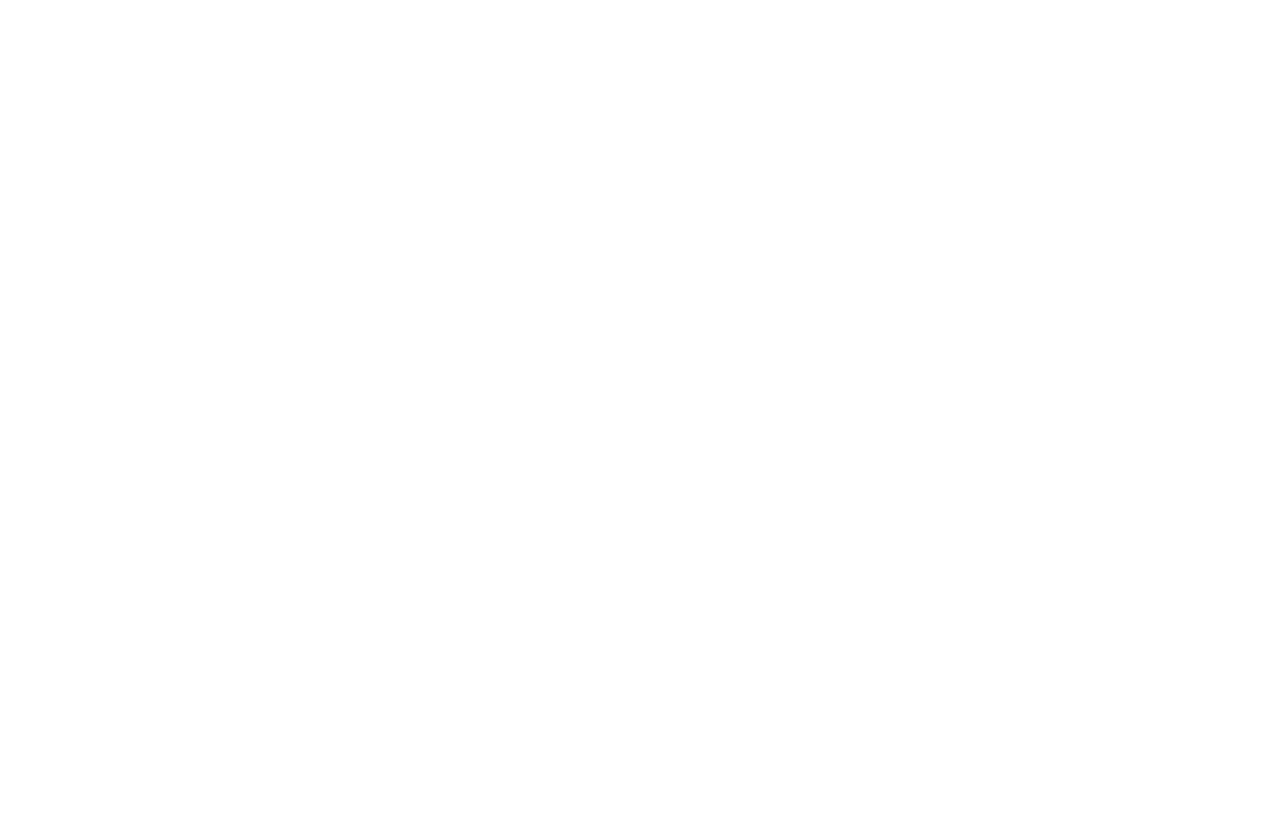
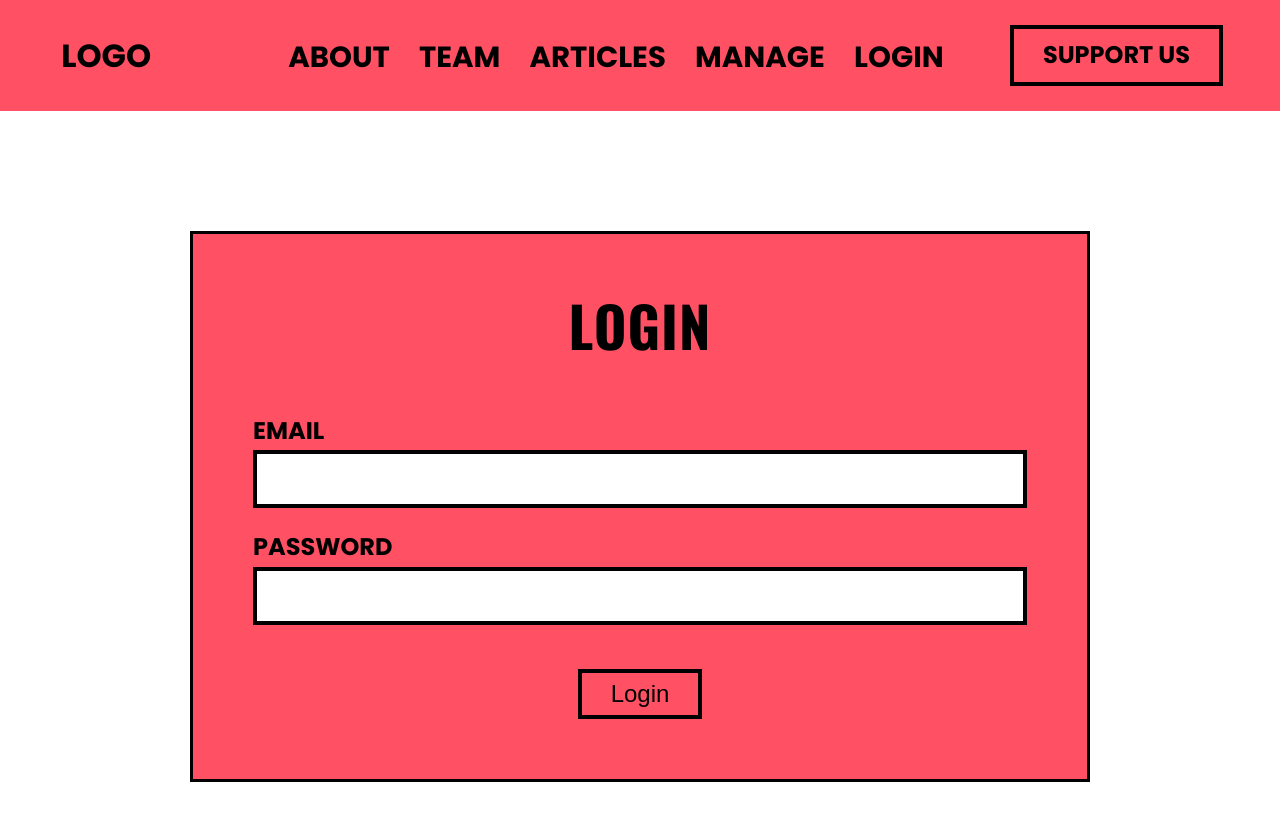
Before and after one commit to Karim999999999/ga-project-3, a React app: page /login in a window 1280 px wide. Before the commit this address had no page. Built offline with nearby package versions, Linux system fonts and the light colour scheme.

Commit message:
login working

```diff
--- /dev/null
+++ b/src/api/auth.js
@@ -0,0 +1,17 @@
+import axios from 'axios';
+
+export const loginUser = credentials =>
+  axios
+    .request({
+      method: 'POST',
+      url: '/api/login',
+      data: credentials,
+    })
+    .then(({ data }) => {
+      data.token
+        ? window.localStorage.setItem('token', data.token)
+        : window.localStorage.removeItem('token');
+
+      return data.message;
+    })
+    .catch(console.error);
--- a/src/components/App.js
+++ b/src/components/App.js
@@ -7,6 +7,7 @@ import Articles from './articles/Articles';
 import SingleArticle from './articles/SingleArticle';
 import Athletes from './athletes/Athletes';
 import SingleAthlete from './athletes/SingleAthlete';
+import Login from './auth/Login';
 import Home from './Home';
 
 const App = () => (
@@ -18,6 +19,7 @@ const App = () => (
       <Route path='/about' element={<About />} />
       <Route path='/discover' element={<Articles />} />
       <Route path='/discover/:id' element={<SingleArticle />} />
+      <Route path='/login' element={<Login />} />
     </Routes>
   </BrowserRouter>
 );
--- a/src/components/Navbar.js
+++ b/src/components/Navbar.js
@@ -4,14 +4,15 @@ import { Link, useLocation } from 'react-router-dom';
 const Navbar = () => {
   const [isMenuOpen, setIsMenuOpen] = useState(false);
   const location = useLocation();
-  const navTheme = location.pathname.split('/')[1];
+  const navTheme = location.pathname.split('/')[1] || 'home';
 
   const toggleHamburger = () => setIsMenuOpen(isMenuOpen ? false : true);
+  const closeMenuIfOpen = () => isMenuOpen && setIsMenuOpen(false);
 
   return (
     <header className={`header ${navTheme}`}>
       <div className='container container-grid container-header'>
-        <Link to='/' className='logo'>
+        <Link to='/' className='logo' onClick={closeMenuIfOpen}>
           LOGO
         </Link>
         <div
@@ -23,27 +24,44 @@ const Navbar = () => {
         <nav className={`main-navigation ${isMenuOpen ? 'open' : ''}`}>
           <ul>
             <li>
-              <Link className='menu-item' to='/about'>
+              <Link className='menu-item' to='/about' onClick={closeMenuIfOpen}>
                 About
               </Link>
             </li>
-            <li className='active'>
-              <Link className='menu-item' to='/athletes'>
+            <li>
+              <Link
+                className='menu-item'
+                to='/athletes'
+                onClick={closeMenuIfOpen}
+              >
                 Team
               </Link>
             </li>
             <li>
-              <Link className='menu-item' to='/discover'>
+              <Link
+                className='menu-item'
+                to='/discover'
+                onClick={closeMenuIfOpen}
+              >
                 Articles
               </Link>
             </li>
             <li>
-              <Link className='menu-item' to='#'>
+              <Link className='menu-item' to='#' onClick={closeMenuIfOpen}>
                 Manage
               </Link>
             </li>
+            <li>
+              <Link className='menu-item' to='/login' onClick={closeMenuIfOpen}>
+                Login
+              </Link>
+            </li>
           </ul>
-          <Link to='#' className='menu-item btn btn-support'>
+          <Link
+            to='#'
+            className='menu-item btn btn-support'
+            onClick={closeMenuIfOpen}
+          >
             Support us
           </Link>
         </nav>
--- a/src/components/articles/SingleArticle.js
+++ b/src/components/articles/SingleArticle.js
@@ -5,7 +5,7 @@ import Navbar from '../Navbar';
 
 const SingleArticle = () => {
   const { id } = useParams();
-  const article = articles.find(article => article._id === id);
+  const article = articles.find(article => article.id === id);
   console.log(article);
 
   return (
--- /dev/null
+++ b/src/components/auth/Login.js
@@ -0,0 +1,58 @@
+import React, { useState } from 'react';
+import Navbar from '../Navbar';
+import { loginUser } from '../../api/auth';
+
+const Login = () => {
+  const initialState = { email: '', password: '' };
+  const [credentials, setCredentials] = useState(initialState);
+
+  const handleChange = e => {
+    setCredentials({ ...credentials, [e.target.name]: e.target.value });
+  };
+
+  const handleSubmit = e => {
+    e.preventDefault();
+    loginUser(credentials);
+    setCredentials(initialState);
+    console.log(credentials);
+  };
+
+  return (
+    <>
+      <Navbar />
+      <section className='section'>
+        <div className='container container-main'>
+          <form className='form' onSubmit={handleSubmit}>
+            <h1>Login</h1>
+            <div className='input-field'>
+              <label htmlFor='email'>Email</label>
+              <input
+                type='email'
+                id='email'
+                name='email'
+                value={credentials.email}
+                onChange={handleChange}
+              />
+            </div>
+            <div className='input-field'>
+              <label htmlFor='password'>Password</label>
+              <input
+                type='password'
+                id='password'
+                name='password'
+                value={credentials.password}
+                onChange={handleChange}
+              />
+            </div>
+
+            <button type='submit' className='btn btn-submit'>
+              Login
+            </button>
+          </form>
+        </div>
+      </section>
+    </>
+  );
+};
+
+export default Login;
--- a/src/styles/style.scss
+++ b/src/styles/style.scss
@@ -137,6 +137,15 @@ img {
   font-weight: 700;
   font-size: 1.825rem;
   text-transform: uppercase;
+
+  &.home,
+  &.login {
+    background-color: var(--color-home);
+
+    .main-navigation {
+      background-color: var(--color-home);
+    }
+  }
 
   &.athletes {
     background-color: var(--color-athletes-frontend);
@@ -296,11 +305,12 @@ ul {
   outline: 0.2em solid #000;
   text-decoration: none;
   display: inline-block;
+  transition: all 0.3s linear;
+  cursor: pointer;
 }
 
 .btn-support {
   color: #000;
-  transition: all 0.3s linear;
 
   &:hover {
     color: #fff;
@@ -348,3 +358,47 @@ ul {
     }
   }
 }
+
+.form {
+  background-color: var(--color-home);
+  border: 3px solid #000;
+  padding: 3em;
+
+  h1 {
+    text-decoration: none;
+  }
+
+  .input-field {
+    text-align: left;
+    margin-bottom: 1em;
+  }
+
+  label {
+    text-transform: uppercase;
+    font-weight: bold;
+    font-size: 1.5rem;
+  }
+
+  input,
+  textarea {
+    font-family: inherit;
+    font-size: inherit;
+    font-size: 1.25rem;
+    display: inline-block;
+    width: 100%;
+    padding: 0.5em;
+    border: 0.2em solid #000;
+  }
+
+  .btn-submit {
+    display: inline-block;
+    margin-top: 1em;
+    background-color: inherit;
+    border: 0.2em solid #000;
+    outline: none;
+
+    &:hover {
+      background-color: var(--color-athletes-frontend);
+    }
+  }
+}
--- a/webpack.config.js
+++ b/webpack.config.js
@@ -7,11 +7,11 @@ const env =
     ? new webpack.EnvironmentPlugin({ ...process.env })
     : new Dotenv();
 
-module.exports = (webpackEnv) => {
+module.exports = webpackEnv => {
   const publicPath =
     webpackEnv.NODE_ENV === 'local'
       ? {
-          publicPath: '/'
+          publicPath: '/',
         }
       : {};
   return {
@@ -19,7 +19,7 @@ module.exports = (webpackEnv) => {
     output: {
       filename: 'bundle.js',
       path: path.resolve('./build'),
-      ...publicPath
+      ...publicPath,
     },
     module: {
       rules: [
@@ -27,10 +27,10 @@ module.exports = (webpackEnv) => {
         { test: /\.css$/, use: ['style-loader', 'css-loader'] },
         {
           test: /\.s(a|c)ss$/,
-          use: ['style-loader', 'css-loader', 'sass-loader']
+          use: ['style-loader', 'css-loader', 'sass-loader'],
         },
-        { test: /\.(png|jpe?g|gif)$/i, use: 'file-loader' }
-      ]
+        { test: /\.(png|jpe?g|gif)$/i, use: 'file-loader' },
+      ],
     },
     devServer: {
       // publicPath: '/',
@@ -44,11 +44,11 @@ module.exports = (webpackEnv) => {
         // ! This tells webpack about express. Any requests to we prefix with /api will get redirected to express!
         '/api': {
           // Our express server. It's not running on https, so it'll be http!
-          target: 'http://localhost:8000',
+          target: 'http://localhost:3000',
           // This is for development purposes only, so we aren't too worried about securing our proxy!
-          secure: false
-        }
-      }
+          secure: false,
+        },
+      },
     },
     plugins: [
       new Dotenv(),
@@ -56,9 +56,9 @@ module.exports = (webpackEnv) => {
       new HtmlWebpackPlugin({
         template: 'src/index.html',
         filename: 'index.html',
-        inject: 'body'
+        inject: 'body',
       }),
-      env
-    ]
+      env,
+    ],
   };
 };
```
Also changed, not shown: .babelrc (added).
